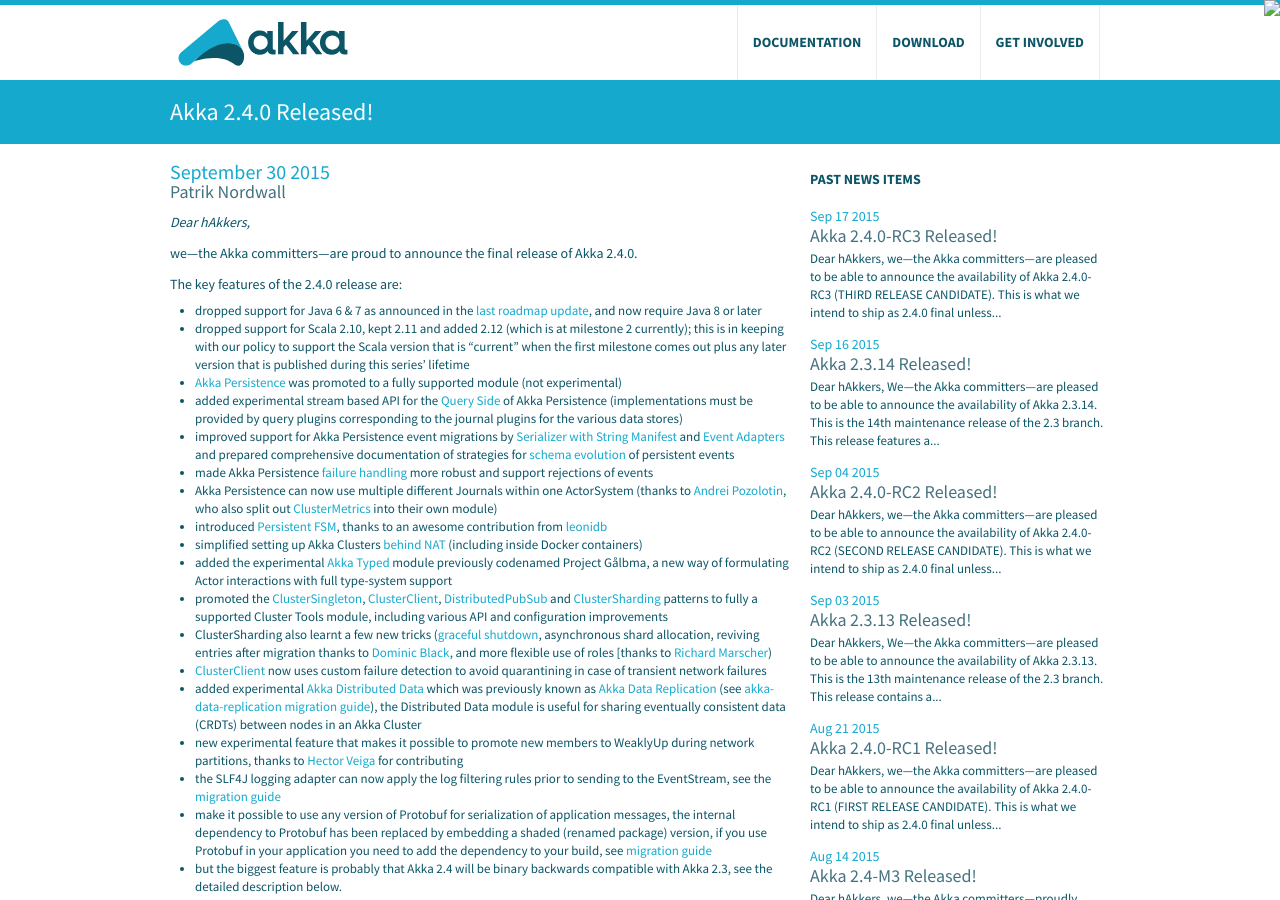
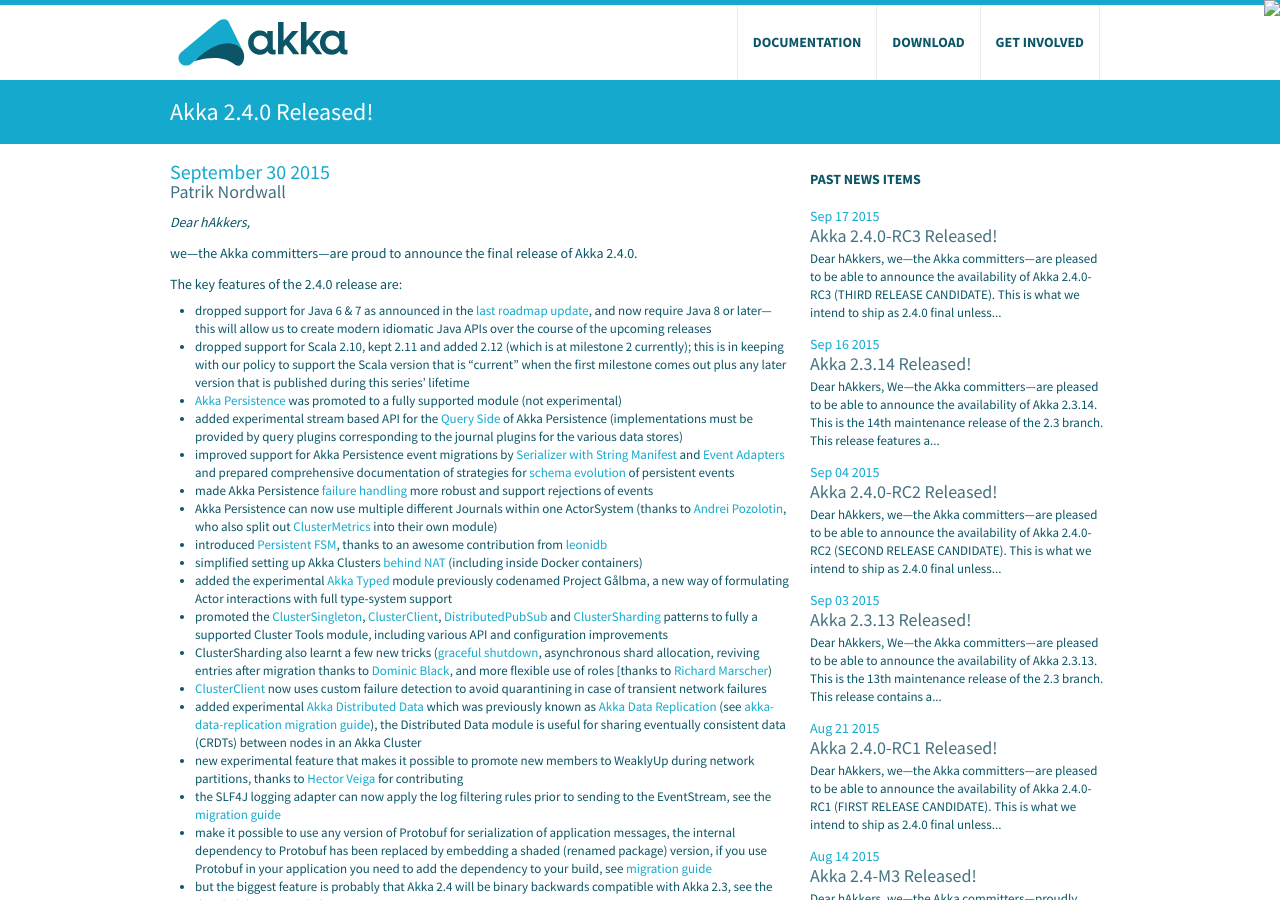
Before and after one commit to raboof/akka.github.com, a Jekyll site: the page built from news/_posts/2015-09-30-akka-2.4.0-released.md, in a window 1280 px wide and 900 px high. Built offline with Jekyll 4.4.1, drawn with Linux system fonts in a browser that asks for light colours.

Commit message:
small adjustment of 2.4.0 news item

```diff
--- a/news/_posts/2015-09-30-akka-2.4.0-released.md
+++ b/news/_posts/2015-09-30-akka-2.4.0-released.md
@@ -11,7 +11,7 @@
 
 The key features of the 2.4.0 release are:
 
-* dropped support for Java 6 & 7 as announced in the [last roadmap update](http://www.typesafe.com/blog/akka-roadmap-update-dec-2014), and now require Java 8 or later
+* dropped support for Java 6 & 7 as announced in the [last roadmap update](http://www.typesafe.com/blog/akka-roadmap-update-dec-2014), and now require Java 8 or later—this will allow us to create modern idiomatic Java APIs over the course of the upcoming releases
 * dropped support for Scala 2.10, kept 2.11 and added 2.12 (which is at milestone 2 currently); this is in keeping with our policy to support the Scala version that is “current” when the first milestone comes out plus any later version that is published during this series’ lifetime
 * [Akka Persistence](http://doc.akka.io/docs/akka/2.4.0/scala/persistence.html) was promoted to a fully supported module (not experimental)
 * added experimental stream based API for the [Query Side](http://doc.akka.io/docs/akka/2.4.0/scala/persistence-query.html) of Akka Persistence (implementations must be provided by query plugins corresponding to the journal plugins for the various data stores)
```
